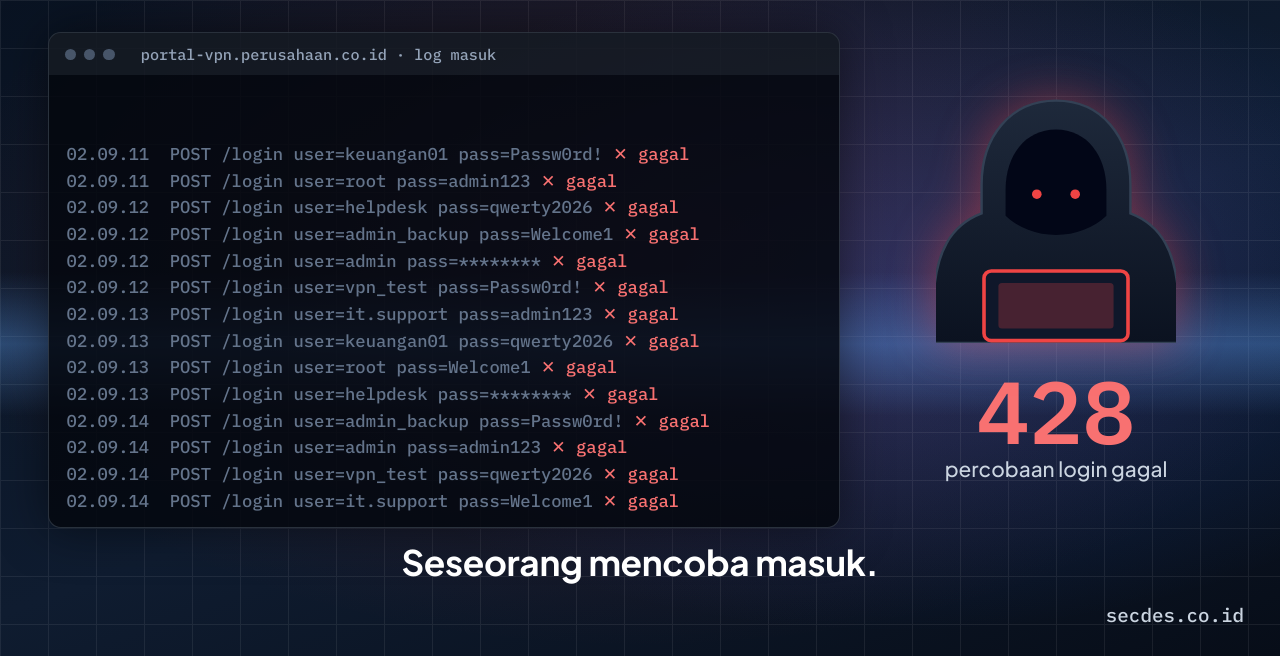
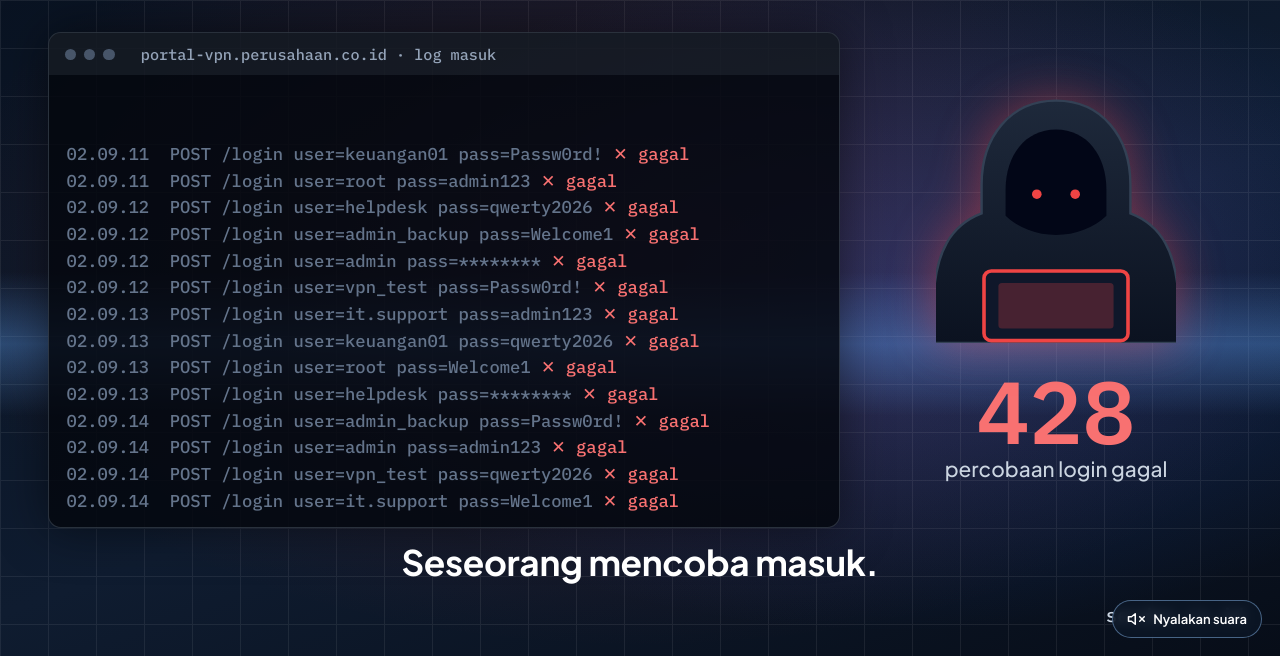
Before and after one commit to richard21s/secdes-website, a plain HTML site: page iklan/video/secdes-videotron.html in a window 1280 px wide. Shown: the part 144-800 px from the top of the page. Drawn offline with Linux system fonts and the light colour scheme; animation ran at ten frames a second.

Commit message:
Add files via upload

```diff
--- a/iklan/video/secdes-videotron.html
+++ b/iklan/video/secdes-videotron.html
@@ -82,6 +82,8 @@ body.sq .s4 h1{font-size:calc(var(--u)*10)}
 body.port .clock{font-size:calc(var(--u)*15.5)}
 body.port .s1>div{padding:0 calc(var(--u)*6)}
 body.port .s1 p{font-size:calc(var(--u)*5.2);line-height:1.35}
+/* square: the 8-character clock plus "WIB" must also stay inside the frame */
+body.sq .clock{font-size:calc(var(--u)*15.5)}
 body.port .brand{left:50%;transform:translateX(-50%);top:calc(var(--u)*6)}
 body.port .url{right:50%;transform:translateX(50%);bottom:calc(var(--u)*6)}
 body.port .caption{bottom:calc(var(--u)*12)}
@@ -210,15 +212,25 @@ function render(t) {
 let extT = 0;
 if (q.has('ext')) addEventListener('message', (e) => { if (e.data && typeof e.data.t === 'number') extT = e.data.t; });
 
+let lastT = 0;
 function frame() {
   let t;
   if (fixed !== null) t = fixed;
   else if (q.has('ext')) t = extT;
   else if (q.has('local')) t = ((performance.now() - start) / 1000) % L;
   else t = (Date.now() / 1000) % L;
+  lastT = t;
   render(t);
   if (fixed === null) requestAnimationFrame(frame);
 }
 document.fonts.ready.then(frame); frame();
+
+// Opened on its own (not inside a mockup, not a frozen still): offer the soundtrack, following this page's clock.
+if (window.top === window && fixed === null && !q.has('ext')) {
+  const sc = document.createElement('script');
+  sc.src = 'sound.js'; sc.dataset.sound = 'manual';
+  sc.onload = () => SecdesSound.attach({ getT: () => lastT });
+  document.body.appendChild(sc);
+}
 </script>
 </body></html>
```
